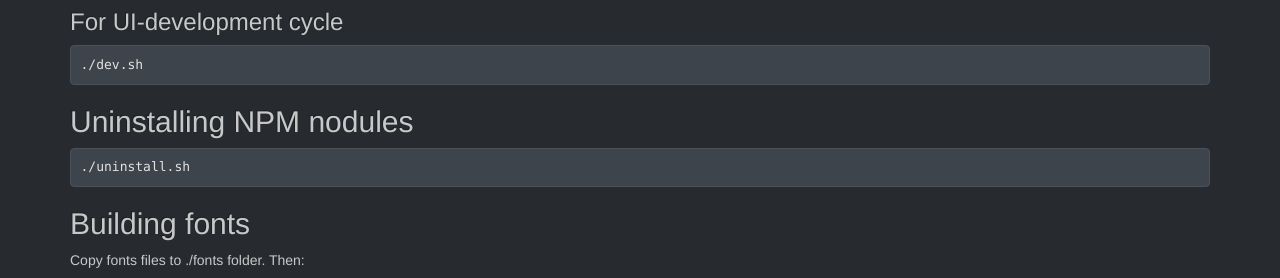
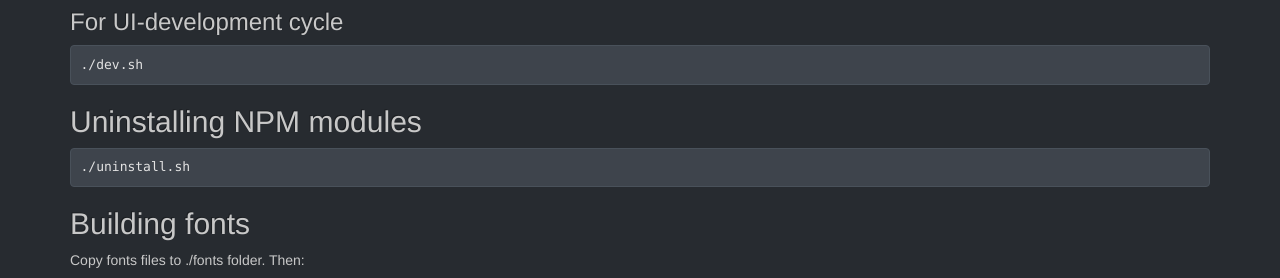
Before and after one commit to sputnik-maps/sputnik-maps.github.io, a Jekyll site: the page built from mvt-styler/index.md, in a window 1280 px wide and 900 px high, scrolled down 696 px. Shown: the part 468-746 px from the top of the window. Built offline with Jekyll 4.4.1, drawn with Linux system fonts in a browser that asks for light colours; Markdown is read by kramdown in place of the engine named in the settings.

Commit message:
nodules!

````diff
--- a/mvt-styler/index.md
+++ b/mvt-styler/index.md
@@ -33,7 +33,9 @@ Make sure you have sqlite3 installed on your system.
 ```bash
 ./dev.sh
 ```
-## Uninstalling NPM nodules
+
+## Uninstalling NPM modules
+
 ```bash
 ./uninstall.sh
 ```
````
